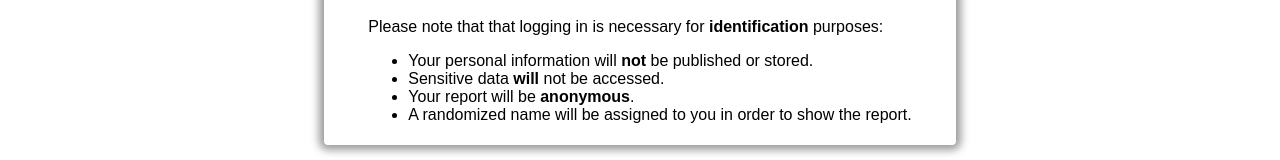
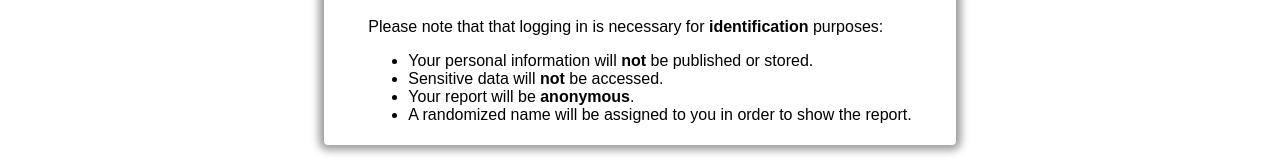
Before and after one commit to AngeleSelegnA/TFG-Plataforma-blockchain-para-visualizar-la-reputacion-de-empresas-sobre-casos-de-discriminacion, a React (Create React App) app in the folder client/: page /user in a window 1280 px wide. Shown: the part 451-611 px from the top of the page. Built offline with nearby package versions, Linux system fonts and the light colour scheme; no server answers.

Commit message:
user.js Actualizado

```diff
--- a/client/src/Components/User/user.js
+++ b/client/src/Components/User/user.js
@@ -41,7 +41,7 @@ const User = () => {
                         <p>Please note that that logging in is necessary for <strong>identification</strong> purposes:</p>
                         <ul className={styles.infoList}>
                           <li>Your personal information will <strong>not</strong> be published or stored.</li>
-                          <li>Sensitive data <strong>will</strong> not be accessed.</li>
+                          <li>Sensitive data will <strong>not</strong> be accessed.</li>
                           <li>Your report will be <strong>anonymous</strong>.</li>
                           <li>A randomized name will be assigned to you in order to show the report.</li>
                         </ul>
```
